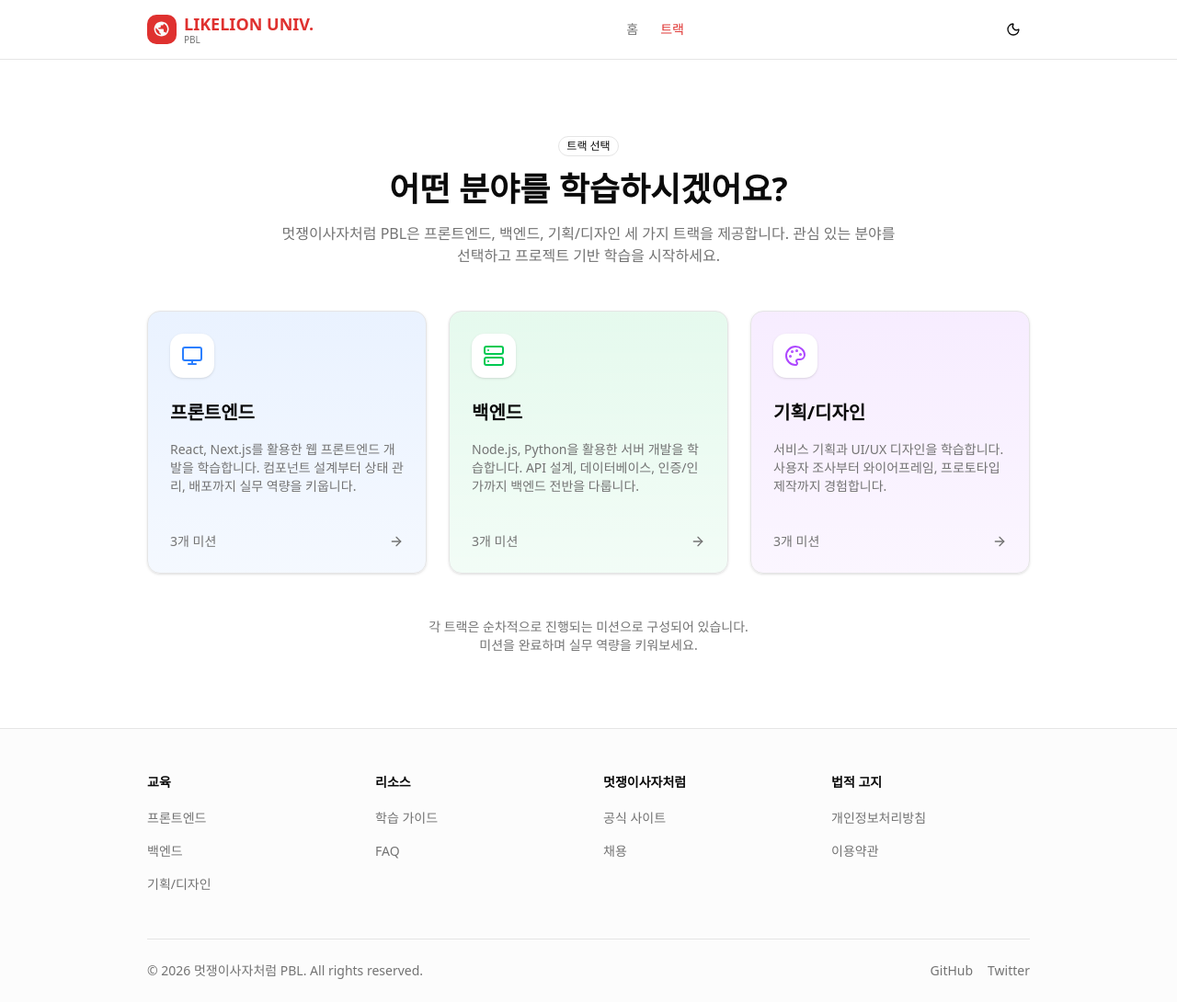
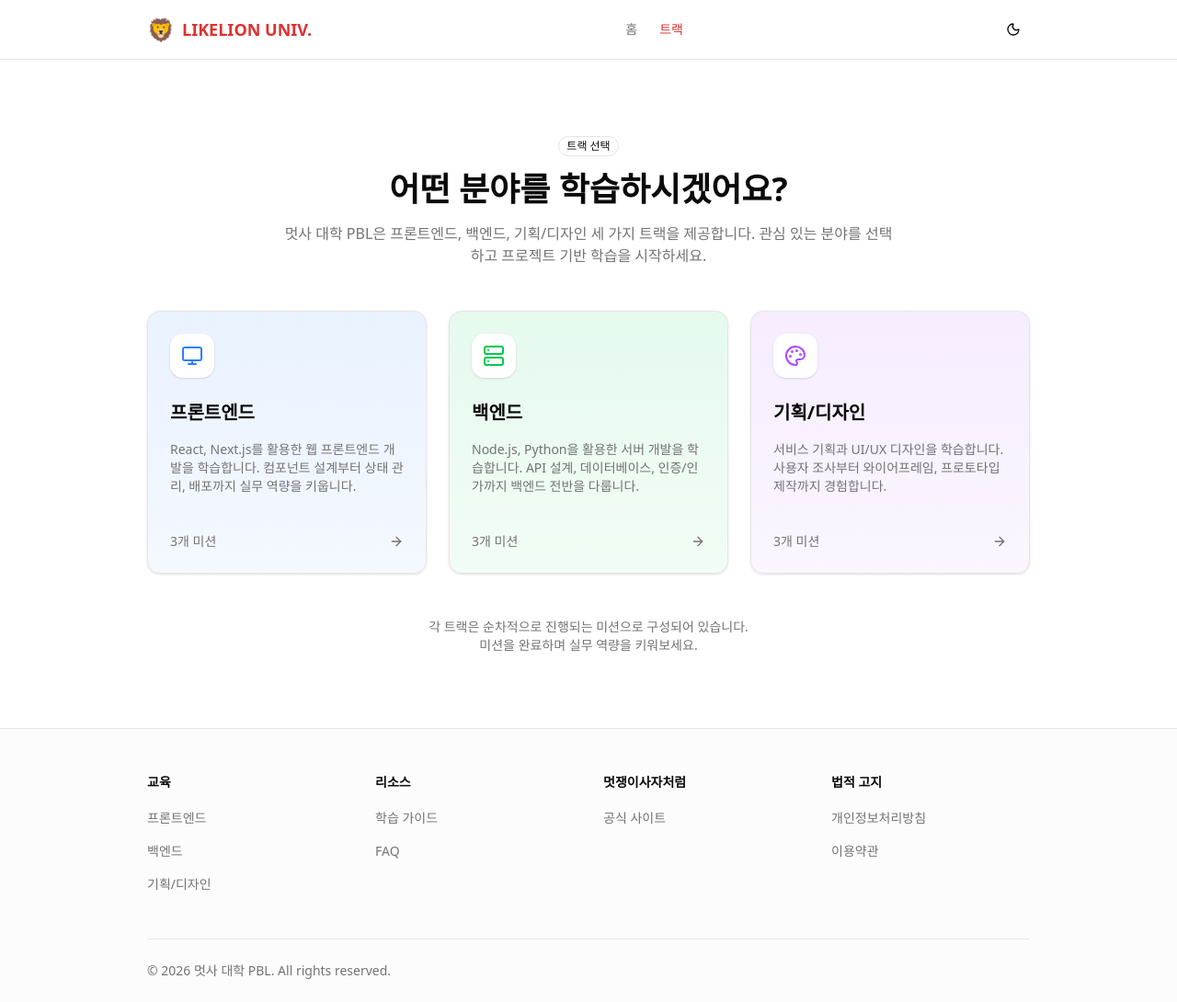
Before and after one commit to Likelion-PBL-Site/likelion-pbl, a Next.js app: page /tracks in a window 1280 px wide. Shown: the whole page at 92% size. Built offline with nearby package versions, Linux system fonts and the light colour scheme.

Commit message:
💄 style: 브랜딩 및 UI 업데이트
- 로고: SVG 아이콘 → 🦁 이모지로 변경
- 사이트명: '멋쟁이사자처럼 PBL' → '멋사 대학 PBL'
- 텍스트: '대학생' → '아기사자'로 용어 통일
- 푸터: 불필요한 외부 링크 제거

```diff
--- a/src/app/page.tsx
+++ b/src/app/page.tsx
@@ -38,8 +38,8 @@ const features = [
   },
   {
     icon: Users,
-    title: "대학생 맞춤 커리큘럼",
-    description: "개발 경험이 없는 대학생도 쉽게 시작할 수 있도록 설계되었습니다.",
+    title: "아기사자 맞춤 커리큘럼",
+    description: "개발 경험이 없어도 쉽게 시작할 수 있도록 설계되었습니다.",
   },
   {
     icon: Trophy,
--- a/src/app/tracks/page.tsx
+++ b/src/app/tracks/page.tsx
@@ -31,7 +31,7 @@ const trackIconColors = {
 };
 
 export const metadata = {
-  title: "트랙 선택 | 멋쟁이사자처럼 PBL",
+  title: "트랙 선택 | 멋사 대학 PBL",
   description: "프론트엔드, 백엔드, 기획/디자인 트랙 중 학습할 분야를 선택하세요.",
 };
 
@@ -48,7 +48,7 @@ export default function TracksPage() {
             어떤 분야를 학습하시겠어요?
           </h1>
           <p className="text-muted-foreground max-w-2xl mx-auto">
-            멋쟁이사자처럼 PBL은 프론트엔드, 백엔드, 기획/디자인 세 가지 트랙을 제공합니다.
+            멋사 대학 PBL은 프론트엔드, 백엔드, 기획/디자인 세 가지 트랙을 제공합니다.
             관심 있는 분야를 선택하고 프로젝트 기반 학습을 시작하세요.
           </p>
         </div>
--- a/src/components/common/logo.tsx
+++ b/src/components/common/logo.tsx
@@ -21,40 +21,23 @@ export function Logo({
   iconOnly = false,
 }: LogoProps) {
   const sizeConfig = {
-    sm: { icon: 24, text: "text-base font-semibold" },
-    md: { icon: 32, text: "text-lg font-bold" },
-    lg: { icon: 40, text: "text-xl font-bold" },
+    sm: { emoji: "text-xl", text: "text-base font-semibold" },
+    md: { emoji: "text-2xl", text: "text-lg font-bold" },
+    lg: { emoji: "text-3xl", text: "text-xl font-bold" },
   };
 
   const config = sizeConfig[size];
 
   const logoContent = (
     <div className={cn("flex items-center gap-2", className)}>
-      {/* 사자 아이콘 (간단한 SVG) */}
-      <div
-        className="flex items-center justify-center rounded-lg bg-primary"
-        style={{ width: config.icon, height: config.icon }}
-      >
-        <svg
-          viewBox="0 0 24 24"
-          fill="none"
-          xmlns="http://www.w3.org/2000/svg"
-          className="text-primary-foreground"
-          style={{ width: config.icon * 0.6, height: config.icon * 0.6 }}
-        >
-          <path
-            d="M12 2C6.48 2 2 6.48 2 12s4.48 10 10 10 10-4.48 10-10S17.52 2 12 2zm-1 17.93c-3.95-.49-7-3.85-7-7.93 0-.62.08-1.21.21-1.79L9 15v1c0 1.1.9 2 2 2v1.93zm6.9-2.54c-.26-.81-1-1.39-1.9-1.39h-1v-3c0-.55-.45-1-1-1H8v-2h2c.55 0 1-.45 1-1V7h2c1.1 0 2-.9 2-2v-.41c2.93 1.19 5 4.06 5 7.41 0 2.08-.8 3.97-2.1 5.39z"
-            fill="currentColor"
-          />
-        </svg>
-      </div>
+      {/* 사자 이모지 */}
+      <span className={config.emoji} role="img" aria-label="lion">
+        🦁
+      </span>
       {!iconOnly && (
         <div className="flex flex-col">
           <span className={cn(config.text, "text-primary leading-tight")}>
             LIKELION UNIV.
-          </span>
-          <span className="text-[10px] font-medium text-muted-foreground leading-tight">
-            PBL
           </span>
         </div>
       )}
--- a/src/components/layout/footer.tsx
+++ b/src/components/layout/footer.tsx
@@ -41,28 +41,6 @@ export function Footer() {
           <p className="text-sm text-muted-foreground">
             © {currentYear} {siteConfig.name}. All rights reserved.
           </p>
-          <div className="flex items-center gap-4">
-            {siteConfig.links?.github && (
-              <Link
-                href={siteConfig.links.github}
-                target="_blank"
-                rel="noopener noreferrer"
-                className="text-sm text-muted-foreground transition-colors hover:text-primary"
-              >
-                GitHub
-              </Link>
-            )}
-            {siteConfig.links?.twitter && (
-              <Link
-                href={siteConfig.links.twitter}
-                target="_blank"
-                rel="noopener noreferrer"
-                className="text-sm text-muted-foreground transition-colors hover:text-primary"
-              >
-                Twitter
-              </Link>
-            )}
-          </div>
         </div>
       </Container>
     </footer>
--- a/src/config/site.ts
+++ b/src/config/site.ts
@@ -4,8 +4,8 @@ import type { SiteConfig, NavConfig, FooterLinkGroup } from "@/types";
  * 멋쟁이사자처럼 PBL 사이트 설정
  */
 export const siteConfig: SiteConfig = {
-  name: "멋쟁이사자처럼 PBL",
-  description: "대학생을 위한 IT 교육 프로젝트 기반 학습 플랫폼",
+  name: "멋사 대학 PBL",
+  description: "아기사자를 위한 IT 교육 프로젝트 기반 학습 플랫폼",
   url: "https://pbl.likelion.org",
   ogImage: "/likelion.jpg",
   links: {
@@ -81,8 +81,7 @@ export const footerLinks: FooterLinkGroup[] = [
   {
     title: "멋쟁이사자처럼",
     links: [
-      { title: "공식 사이트", href: "https://likelion.net", external: true },
-      { title: "채용", href: "https://likelion.career", external: true },
+      { title: "공식 사이트", href: "https://likelion.net", external: true }
     ],
   },
   {
```
